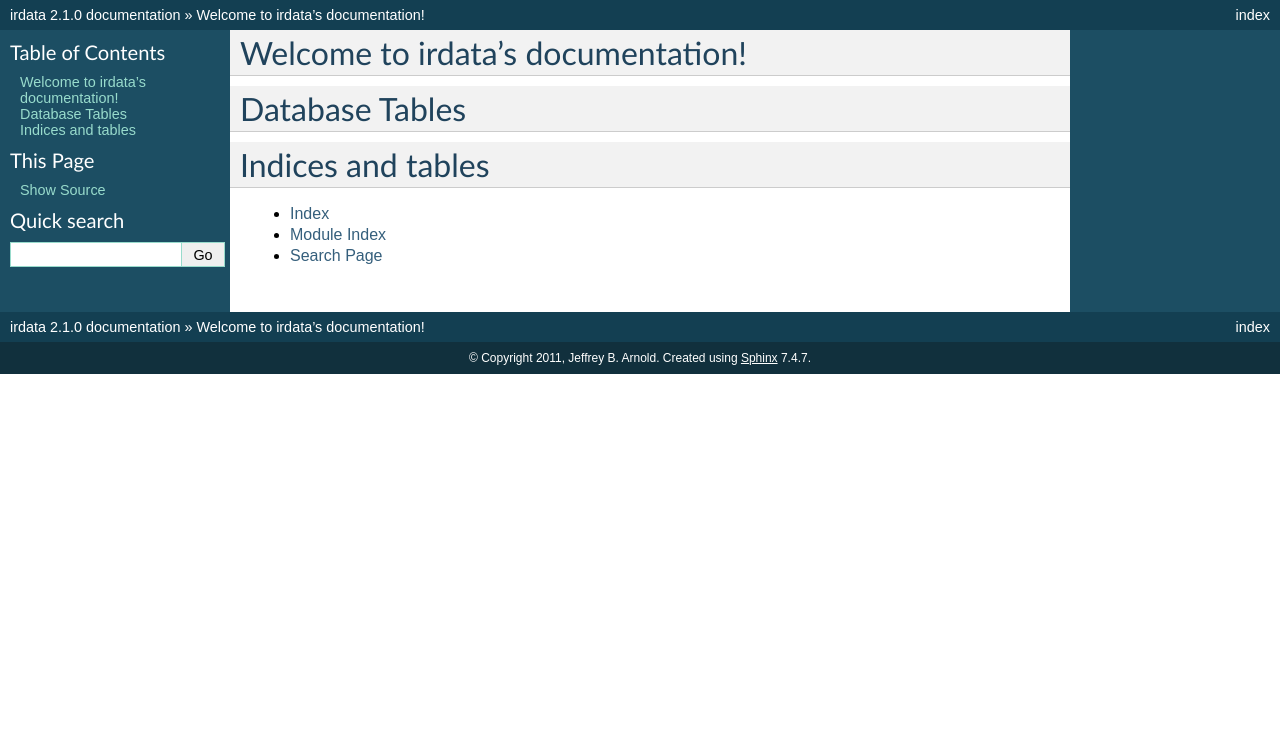
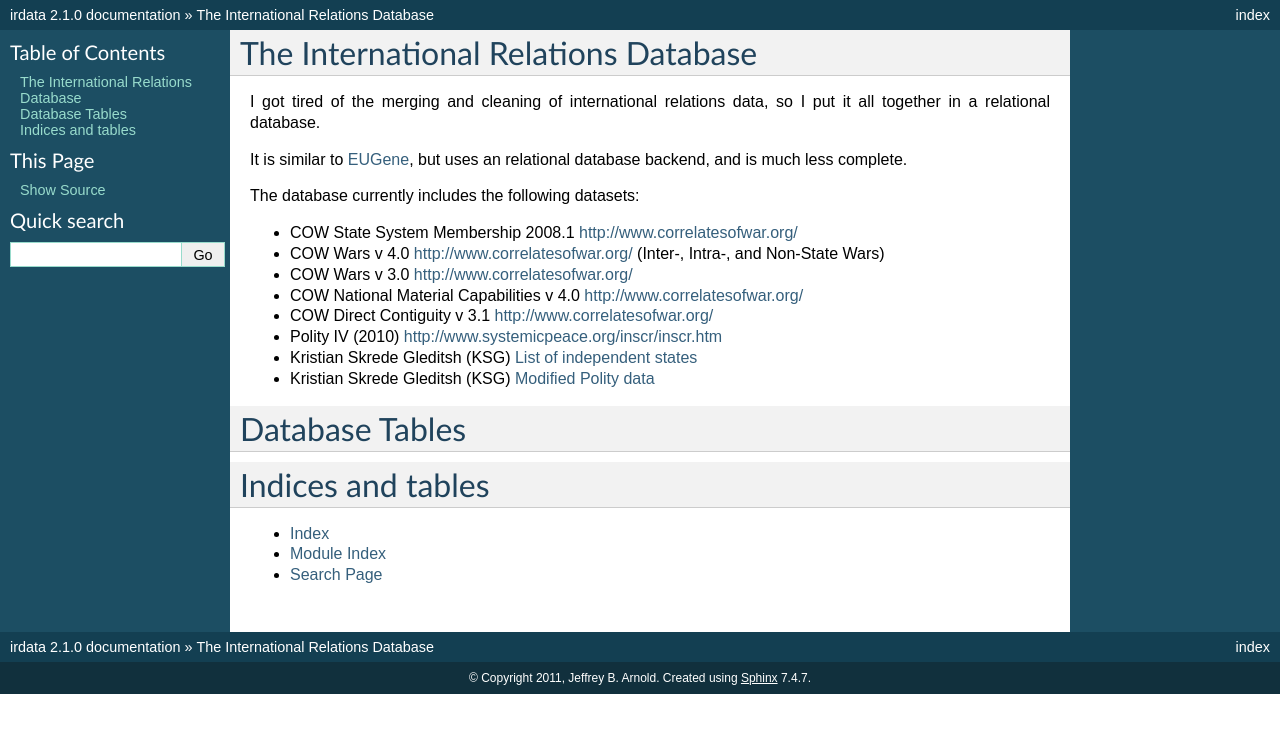
Before and after one commit to jrnold/irdata, a Sphinx documentation site: the page built from doc/source/index.rst, in a window 1280 px wide. Shown: the top 733 px of the page. Built offline with Sphinx 7.4.7, drawn with Linux system fonts in a browser that asks for light colours; formulas are drawn with MathJax 3.

Commit message:
documentation updates

```diff
--- a/README.rst
+++ b/README.rst
@@ -8,7 +8,7 @@ I put it all together in a relational database.
 It is similar to `EUGene <http://eugenesoftware.org/>`_, but uses an
 relational database backend, and is much less complete.
 
-The database currency
+The database currently includes the following datasets:
 
 - COW State System Membership 2008.1 http://www.correlatesofwar.org/
 - COW Wars v 4.0 http://www.correlatesofwar.org/ (Inter-, Intra-, and Non-State Wars)
@@ -54,6 +54,5 @@ First create the database if it doesn't exist.
 Roadmap
 =================
 
-- documentation for all tables
 - add all datasets currently in COW and EUGene
 - add a HTSQL frontend
--- a/doc/source/index.rst
+++ b/doc/source/index.rst
@@ -3,8 +3,27 @@
    You can adapt this file completely to your liking, but it should at least
    contain the root `toctree` directive.
 
-Welcome to irdata's documentation!
-==================================
+The International Relations Database
+=====================================
+
+I got tired of the merging and cleaning of international relations data, so
+I put it all together in a relational database.
+
+It is similar to `EUGene <http://eugenesoftware.org/>`_, but uses an
+relational database backend, and is much less complete.
+
+The database currently includes the following datasets:
+
+- COW State System Membership 2008.1 http://www.correlatesofwar.org/
+- COW Wars v 4.0 http://www.correlatesofwar.org/ (Inter-, Intra-, and Non-State Wars)
+- COW Wars v 3.0 http://www.correlatesofwar.org/
+- COW National Material Capabilities v 4.0 http://www.correlatesofwar.org/
+- COW Direct Contiguity v 3.1 http://www.correlatesofwar.org/
+- Polity IV (2010) http://www.systemicpeace.org/inscr/inscr.htm
+- Kristian Skrede Gleditsh (KSG) `List of independent states <http://privatewww.essex.ac.uk/~ksg/statelist.html>`_
+- Kristian Skrede Gleditsh (KSG) `Modified Polity data <http://privatewww.essex.ac.uk/~ksg/polity.html>`_
+
+
 
 Database Tables
 ==================
```
Also changed, not shown: doc/source/install.rst (added, +32 -0 lines).
